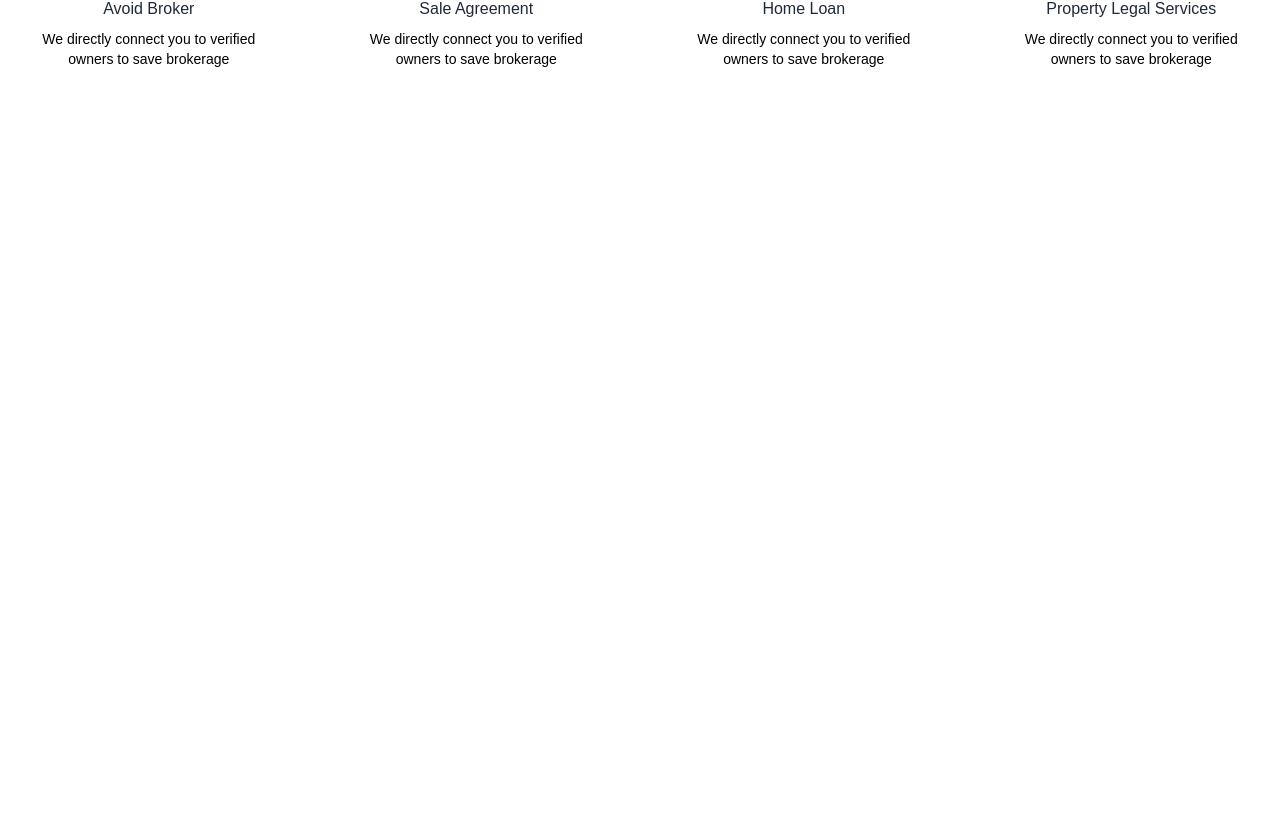
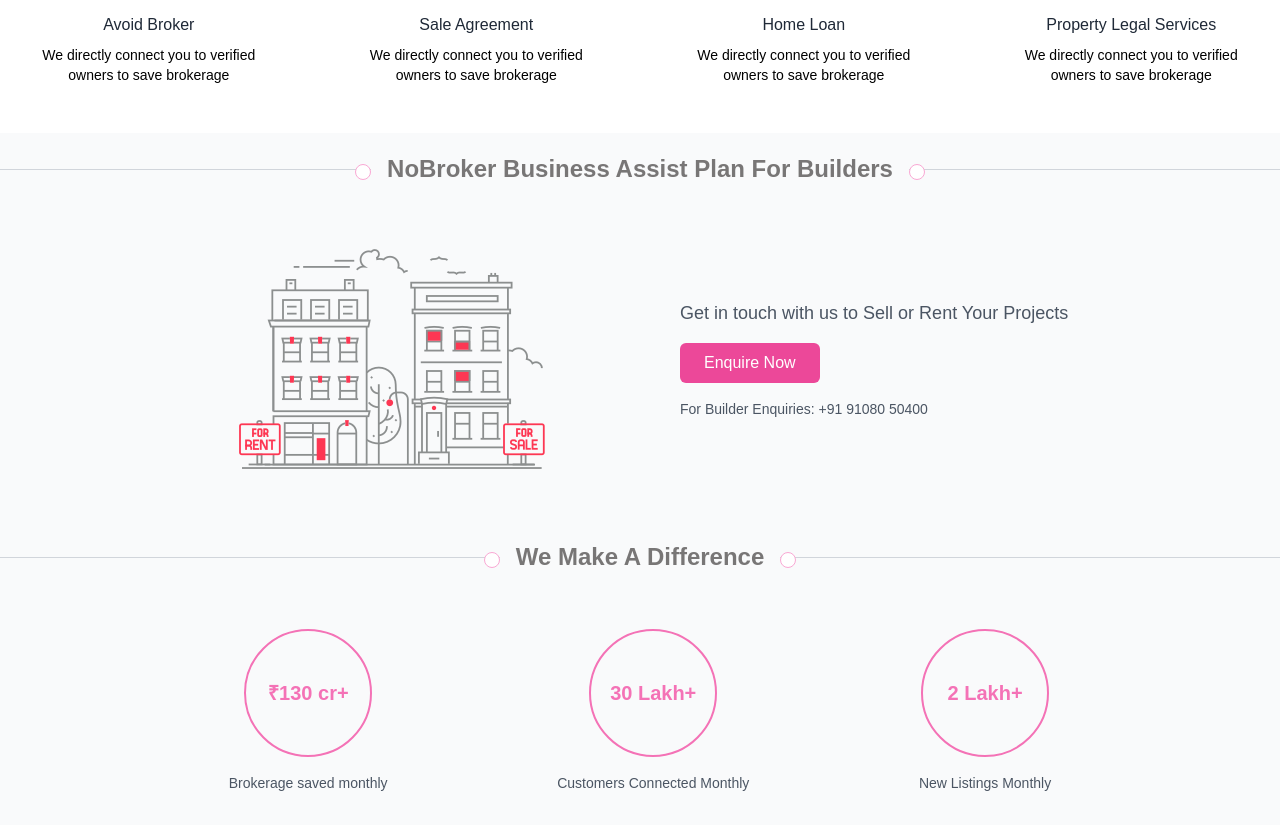
Before and after one commit to Avishkar2004/e-ecommerce-web-application, a React (Create React App) app: page / in a window 1280 px wide. Shown: the part 935-1760 px from the top of the page. Before the commit the page ends 1036 px from the top, so only its background shows below. Built offline with nearby package versions, Linux system fonts and the light colour scheme.

Commit message:
Components

```diff
--- /dev/null
+++ b/src/Components/Pages/Business .jsx
@@ -0,0 +1,104 @@
+import React from 'react';
+import BuildingPhoto from "../assets/photos/1.png";
+
+const Business = () => {
+  return (
+    <div className='mt-4 pt-5 bg-gray-50'>
+      {/* Title with Horizontal Borders and Circles */}
+      <div className="flex items-center justify-center mb-6">
+        {/* Left Line */}
+        <div className="flex-grow border-t border-gray-300 relative">
+          <div className="absolute right-0 top-[-6px] bg-white rounded-full w-4 h-4 border border-pink-300"></div>
+        </div>
+
+        {/* Title */}
+        <h2 className="text-2xl text-[#787676] font-semibold mx-4">
+          NoBroker Business Assist Plan For Builders
+        </h2>
+
+        {/* Right Line */}
+        <div className="flex-grow border-t border-gray-300 relative">
+          <div className="absolute left-0 top-[-6px] bg-white rounded-full w-4 h-4 border border-pink-300"></div>
+        </div>
+      </div>
+
+      {/* Image and Text Section */}
+      <div className="flex flex-col md:flex-row items-center justify-center mx-auto py-10 px-4 max-w-screen-lg">
+        {/* Image */}
+        <div className="w-full md:w-1/2 flex justify-center mb-6 md:mb-0">
+          <img
+            src={BuildingPhoto}
+            alt="Building illustration"
+            className="max-w-full h-auto"
+          />
+        </div>
+
+        {/* Text and Button */}
+        <div className="w-full md:w-1/2 md:pl-10 text-center md:text-left">
+          <p className="text-gray-600 text-lg mb-4">
+            Get in touch with us to Sell or Rent Your Projects
+          </p>
+          <button className="bg-pink-500 text-white py-2 px-6 rounded-md mb-4 hover:bg-pink-600 transition duration-200">
+            Enquire Now
+          </button>
+          <p className="text-gray-600 text-sm">
+            For Builder Enquiries: +91 91080 50400
+          </p>
+        </div>
+      </div>
+
+      {/* Second Title with Horizontal Borders and Circles */}
+      <div className="flex items-center justify-center mt-8 mb-6">
+        {/* Left Line */}
+        <div className="flex-grow border-t border-gray-300 relative">
+          <div className="absolute right-0 top-[-6px] bg-white rounded-full w-4 h-4 border border-pink-300"></div>
+        </div>
+
+        {/* Title */}
+        <h2 className="text-2xl text-[#787676] font-semibold mx-4">
+          We Make A Difference
+        </h2>
+
+        {/* Right Line */}
+        <div className="flex-grow border-t border-gray-300 relative">
+          <div className="absolute left-0 top-[-6px] bg-white rounded-full w-4 h-4 border border-pink-300"></div>
+        </div>
+      </div>
+
+      {/* Statistics Section */}
+      <div className="flex flex-col md:flex-row items-center justify-around mx-auto py-8 px-4 max-w-screen-lg">
+        {/* Stat 1 */}
+        <div className="text-center mb-8 md:mb-0">
+          <div className="flex items-center justify-center border-2 border-pink-400 rounded-full w-32 h-32 mx-auto">
+            <span className="text-pink-400 text-xl font-semibold">
+              ₹130 cr+
+            </span>
+          </div>
+          <p className="text-gray-600 text-sm mt-4">Brokerage saved monthly</p>
+        </div>
+
+        {/* Stat 2 */}
+        <div className="text-center mb-8 md:mb-0">
+          <div className="flex items-center justify-center border-2 border-pink-400 rounded-full w-32 h-32 mx-auto">
+            <span className="text-pink-400 text-xl font-semibold">
+              30 Lakh+
+            </span>
+          </div>
+          <p className="text-gray-600 text-sm mt-4">Customers Connected Monthly</p>
+        </div>
+
+        {/* Stat 3 */}
+        <div className="text-center">
+          <div className="flex items-center justify-center border-2 border-pink-400 rounded-full w-32 h-32 mx-auto">
+            <span className="text-pink-400 text-xl font-semibold">
+              2 Lakh+
+            </span>
+          </div>
+          <p className="text-gray-600 text-sm mt-4">New Listings Monthly</p>
+        </div>
+      </div>
+    </div>
+  );
+};
+
+export default Business;
--- a/src/Components/Pages/WhyUse.jsx
+++ b/src/Components/Pages/WhyUse.jsx
@@ -56,7 +56,7 @@
                 </div>
 
                 {/* Title */}
-                <h2 className="text-2xl text-gray-800 font-semibold mx-4">Why Use NoBroker</h2>
+                <h2 className="text-[32px] text-[#787676] font-[32px] mx-4">Why Use NoBroker</h2>
 
                 {/* Right Line */}
                 <div className="flex-grow border-t border-gray-300 relative">
--- a/src/Router/Router.jsx
+++ b/src/Router/Router.jsx
@@ -9,6 +9,7 @@
 // import Room from '../Components/Pages/rooms/Room';
 import PropertySearch from '../Components/Pages/PropertySearch ';
 import WhyUse from '../Components/Pages/WhyUse';
+import Business from '../Components/Pages/Business ';
 
 const AppRouter = () => {
     return (
@@ -34,6 +35,7 @@
             <>
                 <PropertySearch />
                 <WhyUse />
+                <Business />
                 {/* <LookingFor /> */}
                 {/* <Room /> */}
                 {/* <Reviews /> */}
```
Also changed, not shown: src/Components/assets/photos/1.png (added).
